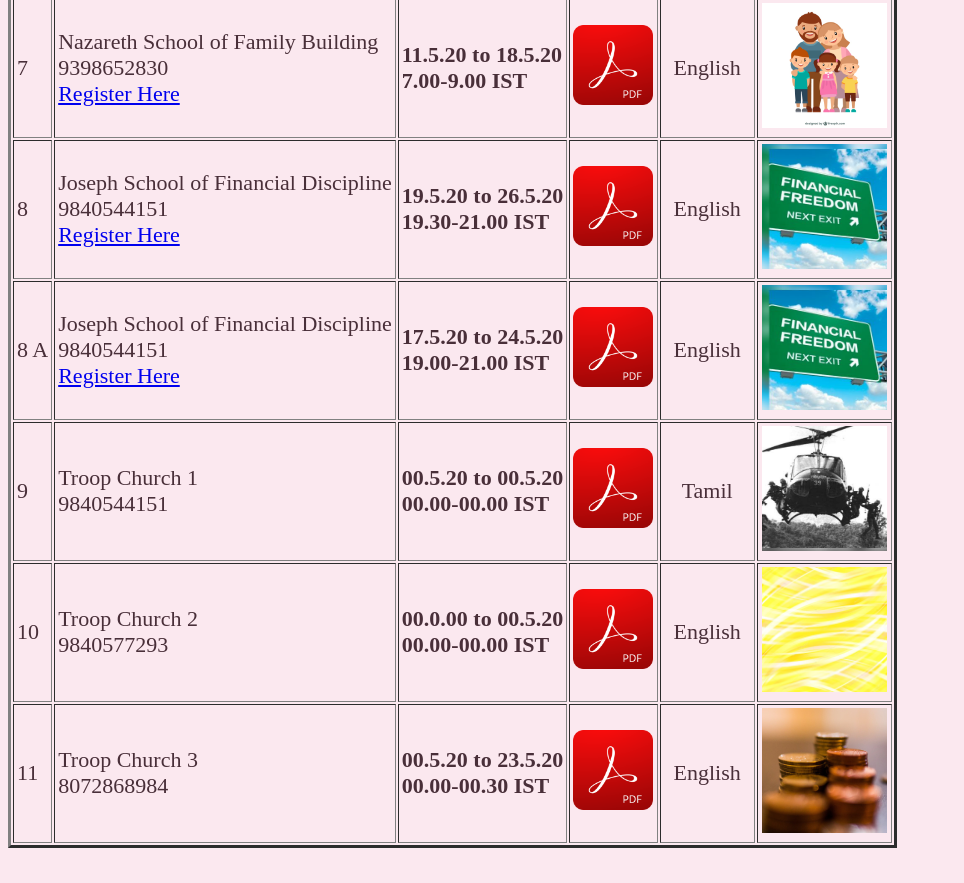
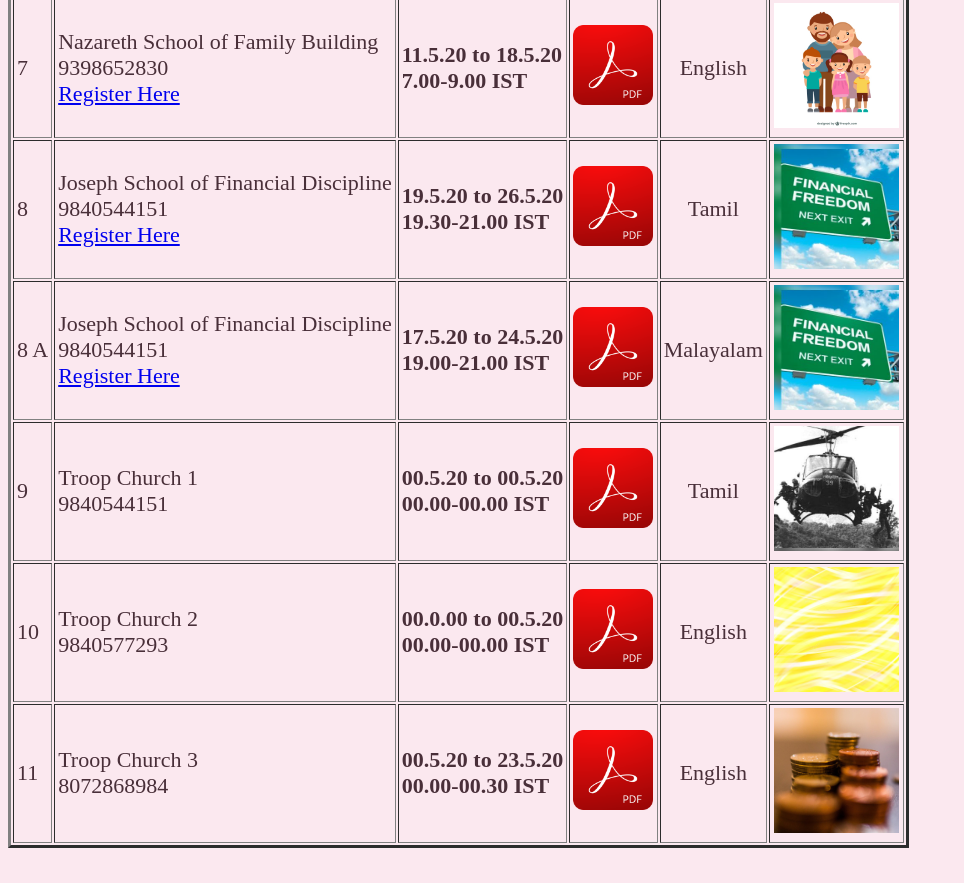
Before and after one commit to BenedictAruldas/giftschool, a plain HTML site: page index.html in a window 1280 px wide. Shown: the part 1517-2400 px from the top of the page, without its empty margins (0-964 px from the left). Drawn offline with Linux system fonts and the light colour scheme.

Commit message:
Update index.html

```diff
--- a/index.html
+++ b/index.html
@@ -241,7 +241,7 @@
 			</td>
 			<td style="text-align: center;">
 
-				English
+				Tamil
 			</td>
 			<td style="text-align: center;">
 				<a href="https://chat.whatsapp.com/FT3snvRras4BfAKV4K20O1"><img src="img/fd.jpeg" height="125" width="125"><br></a>
@@ -264,7 +264,7 @@
 			</td>
 			<td style="text-align: center;">
 
-				English
+				Malayalam
 			</td>
 			<td style="text-align: center;">
 				<a href="https://chat.whatsapp.com/CdvU4S2UPIU7bOLkPd0gZO"><img src="img/fd.jpeg" height="125" width="125"><br></a>
```
